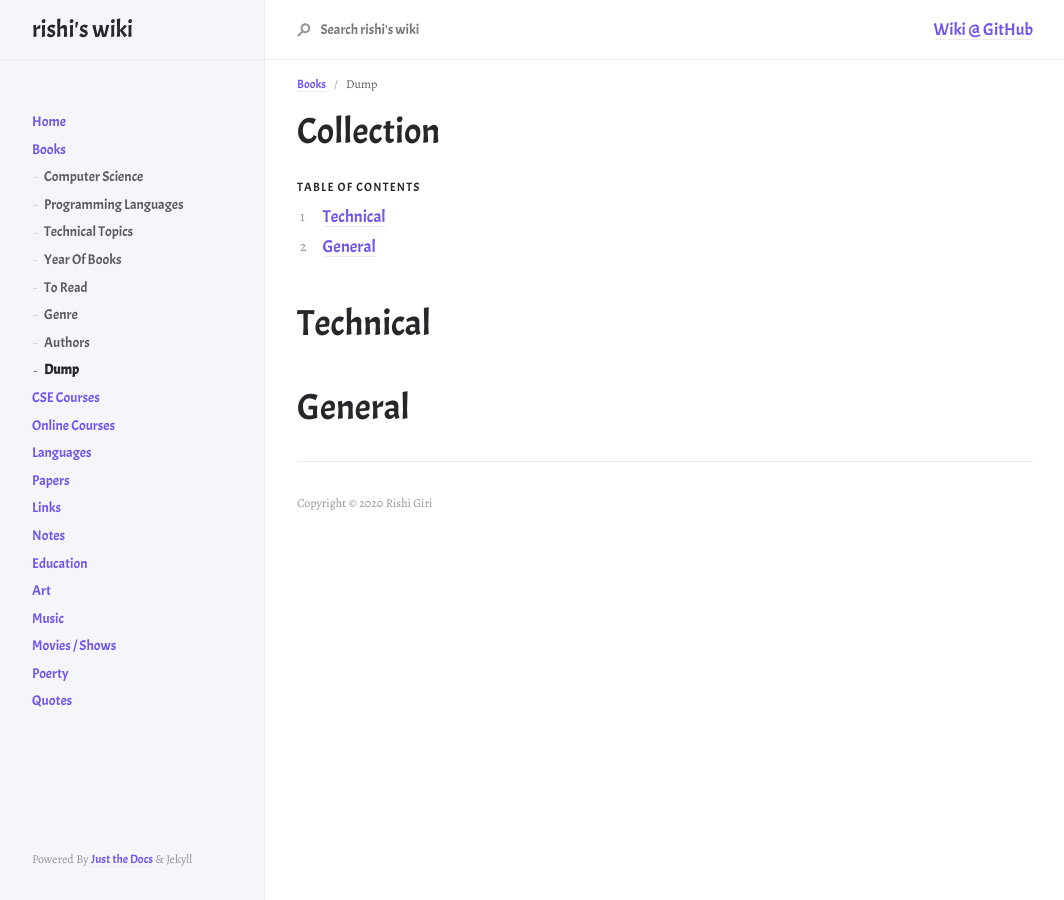
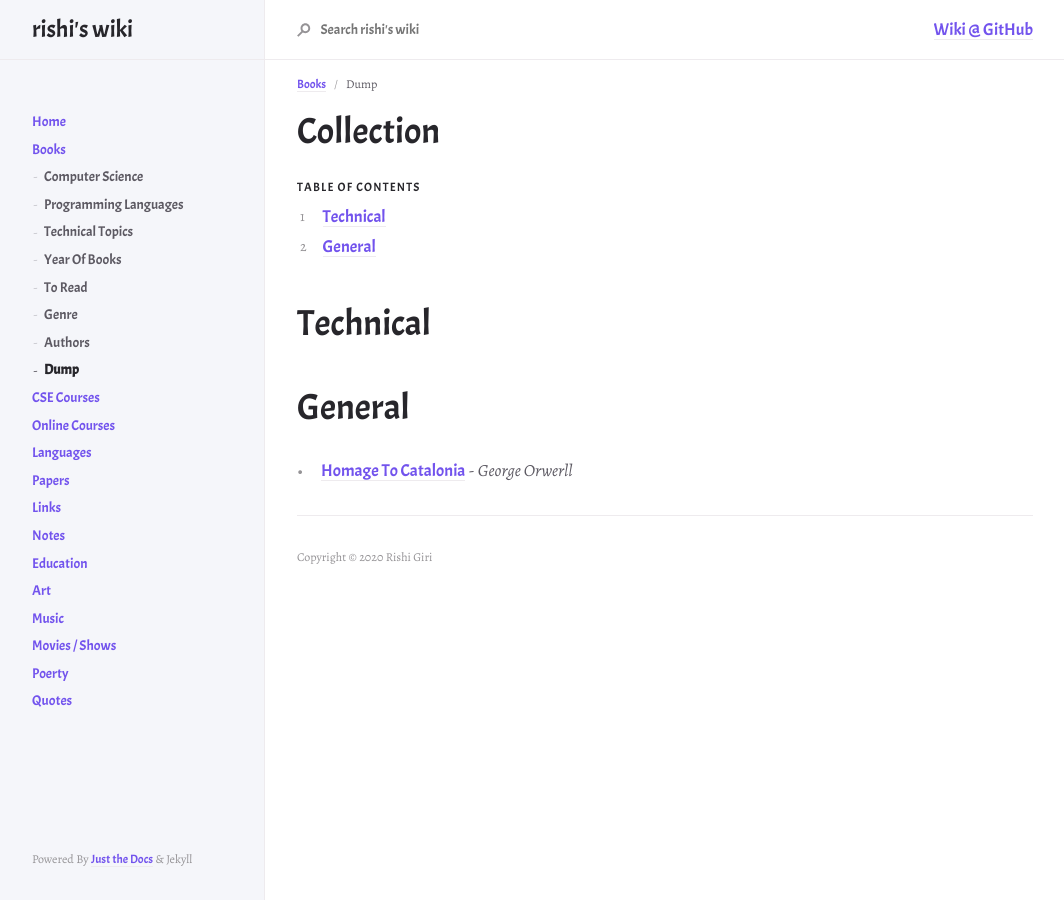
Before and after one commit to r8w/r8w, a Jekyll site: the page built from docs/books/dump.md, in a window 1280 px wide. Shown: the whole page, without its empty margins (107-1171 px from the left). Built offline with Jekyll 4.4.1, drawn with Linux system fonts in a browser that asks for light colours; nearby versions of some CDN libraries.

Commit message:
add homage to catalonia

```diff
--- a/docs/books/dump.md
+++ b/docs/books/dump.md
@@ -17,3 +17,5 @@ nav_order: 8
 # Technical
 
 # General
+
+- [Homage To Catalonia](https://www.goodreads.com/book/show/9646.Homage_to_Catalonia) - *George Orwerll*
```
